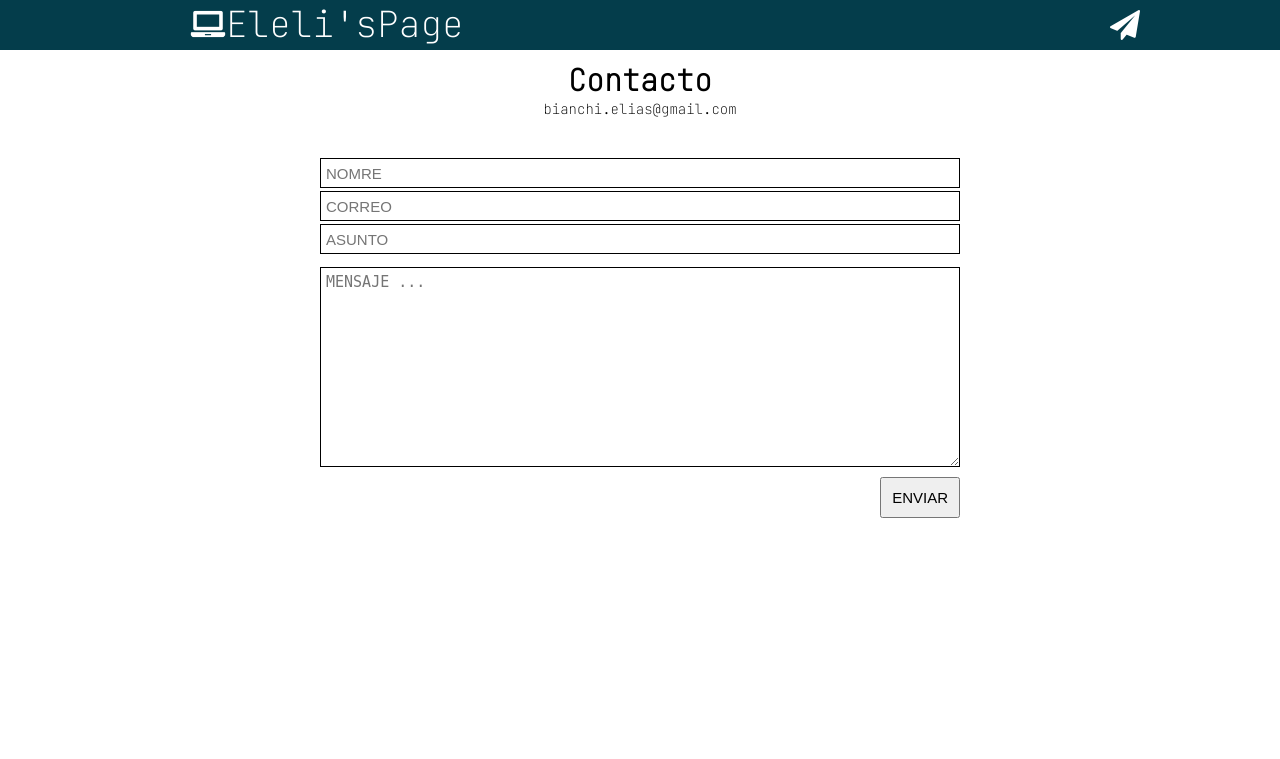
After one commit to Elias288/ElelisPage, a PHP site: page /contacto.php in a window 1280 px wide. The commit adds this page. Shown: the top 759 px of the page. Run offline with PHP 8.4, Linux system fonts and the light colour scheme.

Commit message:
retoques enviar mail

```diff
--- /dev/null
+++ b/contacto.php
@@ -0,0 +1,37 @@
+<html>
+    <head>
+        <title>Eleli'sPage</title>
+        <meta charset="utf-8">
+        <link rel="stylesheet" href="css/style.css">
+        <link rel="stylesheet" href="css/fonts.css">
+    </head>
+    <body>
+        <header>
+            <div class="container">
+                <div class="icon-laptop"></div>
+                <h1> Eleli'sPage</h1>
+                <a href="index.html" class="volver icon-paper-plane" for="menu-bar"></a>
+
+            </div>
+        </header>
+        <main>
+            <section id="contacto"  class="tabcontent">
+                <h2>Contacto</h2>
+                <p>bianchi.elias@gmail.com</p>
+                <div class="formulario">
+                    <form method="post" >
+                        <input type="text" name="name" id="name" class="inf" placeholder="NOMRE">
+                        <input type="text" name="mail" id="mail" class="inf" placeholder="CORREO">
+                        <input type="text" name="asunto" id="asunto" class="inf" placeholder="ASUNTO">
+                        <textarea name="message" class="message" placeholder="MENSAJE ... " id="mensaje"></textarea>
+                        <div class="con-md-8">
+                            <input type="submit" class="enviar" value="ENVIAR" name="enviar">
+                            <!--<button type="submit" class="btn btn-primary">ENVIAR</button>-->
+                        </div>
+                    </form>
+                    <?php include("enviar.php");?>
+                </div>
+            </section>
+        </main>
+    </body>
+</html>
--- a/css/contacto.css
+++ b/css/contacto.css
@@ -3,7 +3,7 @@
     width: 80%;
     margin: 40px auto;
 }
-.formulario input{
+.formulario .inf{
     display: block;
     width: 100%;
     height: 70px;
@@ -14,7 +14,7 @@
 
 #mensaje{
     width: 100%;
-    height: 600px;
+    height: 400px;
     margin-top: 30px;
     border: 1px solid;
     font-size: 30px;
@@ -26,7 +26,7 @@
     float: right;
 }
 
-.btn{
+.enviar{
     font-size: 40px;
     padding: 30px;
     margin-top: 30px;
@@ -37,7 +37,7 @@
         width: 50%;
     }
 
-    .formulario input{
+    .formulario .inf{
         height: 30px;
         font-size: 15px;
         margin-bottom: 3px;
@@ -51,7 +51,7 @@
         padding: 5px;
     }
 
-    .btn{
+    .enviar{
         font-size: 15px;
         padding: 10px;
         margin-top: 10px;
--- a/css/menu.css
+++ b/css/menu.css
@@ -12,6 +12,14 @@ header{
     top: 0;
     left: 0;
     z-index: 100;
+}
+
+header .volver{
+    float: right;
+    font-size: 70px;
+    margin: 75px 30px;
+    color: #fff;
+    text-decoration: none;
 }
 
 header label {
@@ -102,4 +110,9 @@ header .icon-laptop{
     header label{
         display: none;
     }
+
+    header .volver{
+        margin: 10px auto;
+        font-size: 30px;
+    }
 }
--- a/enviar.php
+++ b/enviar.php
@@ -1,42 +1,28 @@
 <?php
 
-if(!empty($_POST['name']) && !empty($_POST['mail']) && !empty($_POST['message'])){
+if(isset($_POST['enviar'])){
+    if(!empty($_POST['name']) && !empty($_POST['mail']) && !empty($_POST['message']) && !empty($_POST['asunto'])){
         $name = $_POST['name'];
         $mail = $_POST['mail'];
         $message = $_POST['message'];
-    $header = 'Form: ' . $mail . " \r\n";
-    $header .= "X-Mailer: PHP/" . phpversion() . "\r\n";
-    $header .= "Mime-Version: 1.0 \r\n";
-    $header .= "Content-Type: text/plain";
+        $asunto = $_POST['asunto'];
 
+        $header = "From: " . $mail . "\r\n";
+        $header .= "Reply-To: noreply@example.com" . "\r\n";
+        $header .= "X-Mailer: PHP/" .phpversion();
+/*
         $message = "Este mensaje fue enviado por: " . $name . "\r\n";
         $message .= "Su e-mail es: " . $mail . "\r\n";
         $message .= "Mensaje: " . $_POST['message'] . "\r\n";
-    $message .= "Enviado el: " . date('d/m/Y', time());
+        $message .= "Enviado el: " . date('d/m/Y', time());*/
 
-    $para = 'bianchi.elias@gmail.com';
-    $asunto = 'Mensaje de prueba';
+        $mail = mail("bianchi.elias@gmail.com", $asunto, $message, $header);
+        echo "cambiarPestaña(event,'contacto')";
+        if($mail){
+            echo "<h2>Mail enviado exitosamente</h2>";
+        }
+    }else
+        echo "<script language='javascript'>alert('Faltan rellenar datos');</script>";
 
-    mail($para, $asunto, utf8_decode($message), $header);
-
-    if($mali){
-        header("Location: index.html");
 }
-    print("Error!!!");
-}else
-    print("Algo esta vacio");
-
-
-/*
-$to = "bianchi.elias@gmail.com";
-$subjet = "My subject";
-$txt = "Hello World";
-$headers = "From: webmaster@example.com" . "\r\n" . "CC: sombodyelse@example.com";
-
-mail($to, $subjet, $txt, $headers);
-*/
-//mail($para, $asunto, utf8_decode($message), $header);
-
-
-//header("Location: index.html");
 ?>
```
Also changed, not shown: index.html (+7 -21 lines), 1 other file. Lines whose indentation alone changed are shown as unchanged.
